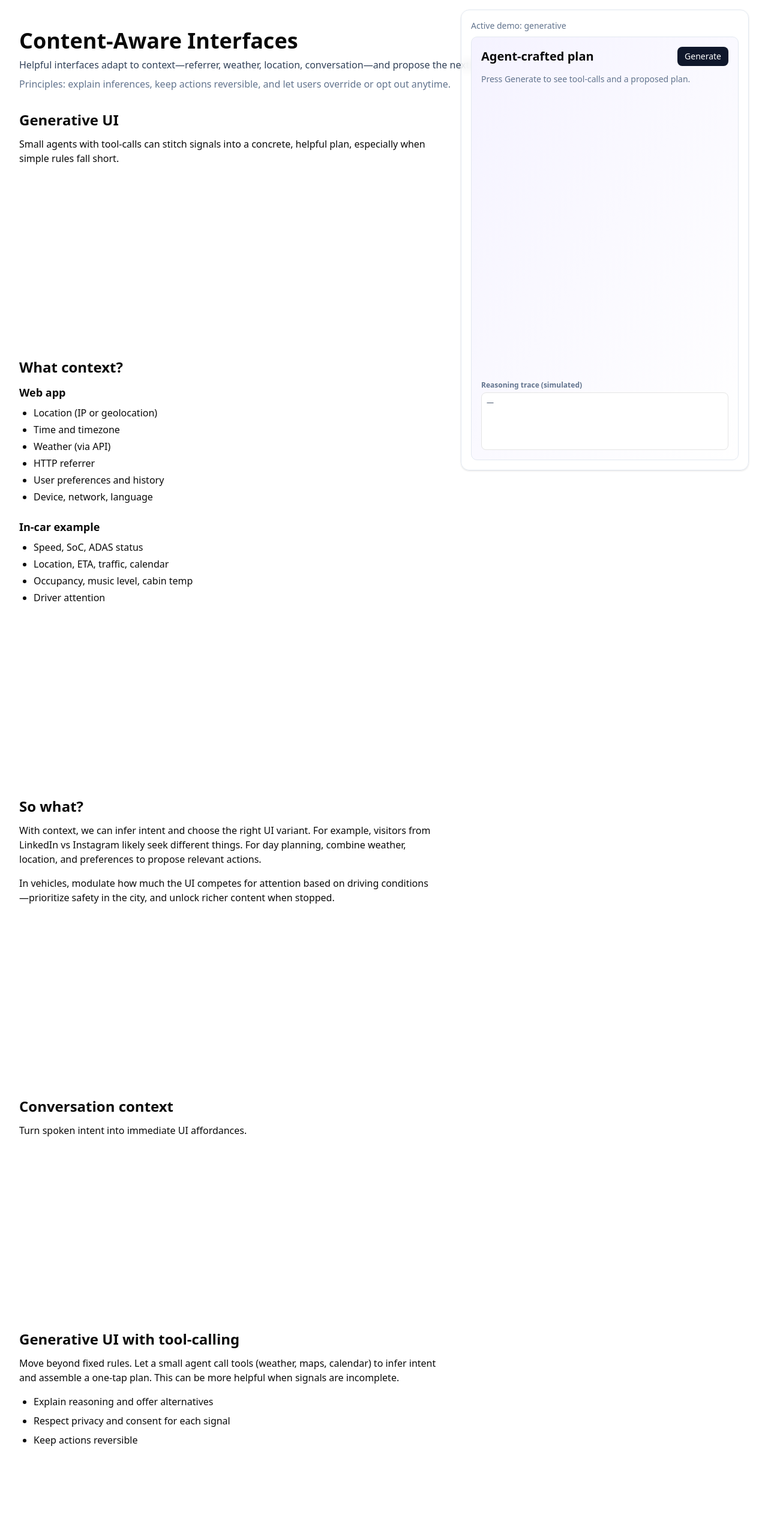
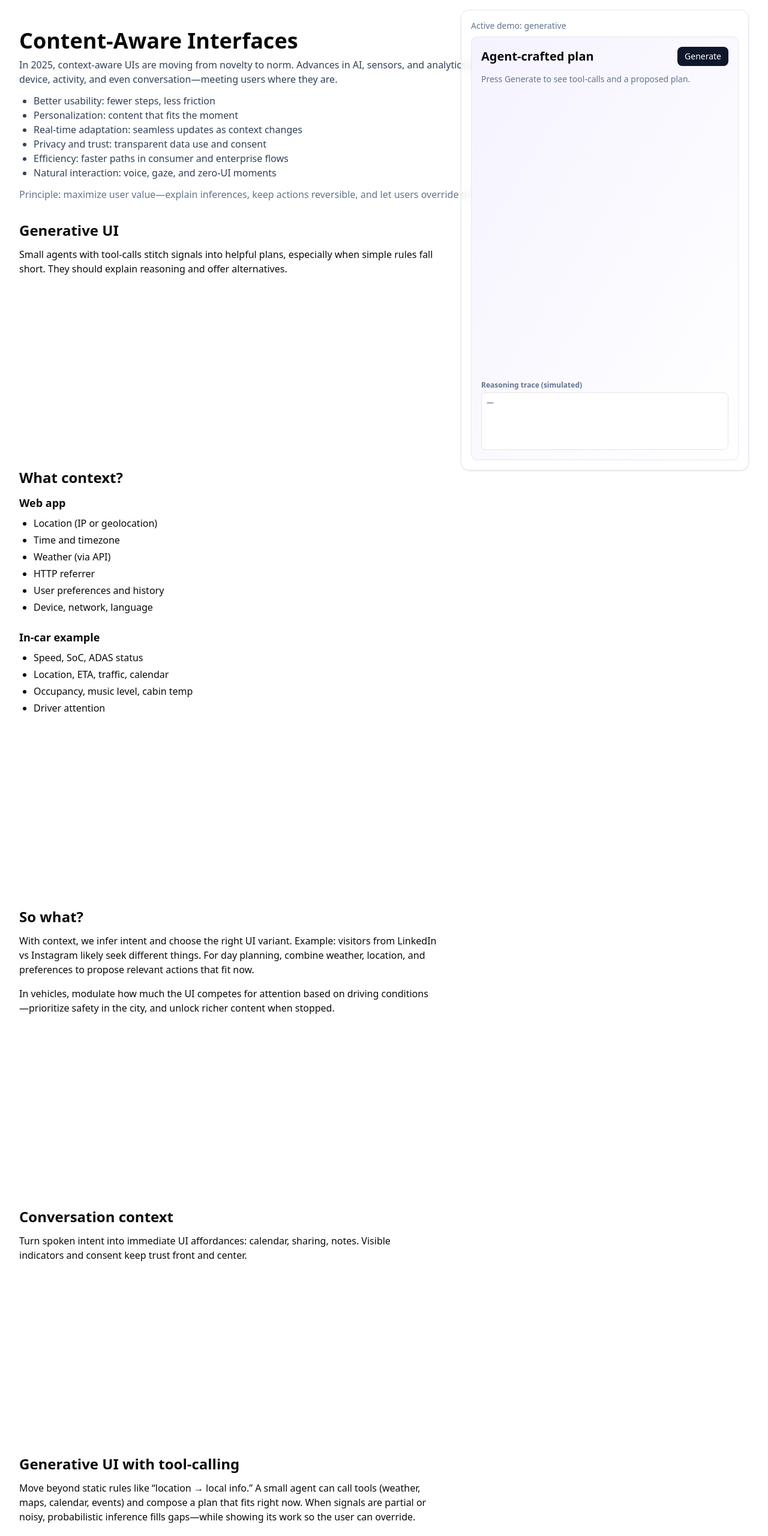
Before and after one commit to joehornby/demo-context-aware-ui, a Next.js app: page / in a window 1280 px wide. Shown: the top 2560 px of the page at 60% size. Built offline with nearby package versions, Linux system fonts and the light colour scheme.

Commit message:
refactor: enhance content and interactivity in referrer demo component

```diff
--- a/src/app/page.tsx
+++ b/src/app/page.tsx
@@ -15,14 +15,16 @@ export default function Page() {
         content: (
           <>
             <p className="mb-4">
-              Move beyond fixed rules. Let a small agent call tools (weather,
-              maps, calendar) to infer intent and assemble a one-tap plan. This
-              can be more helpful when signals are incomplete.
+              Move beyond static rules like “location → local info.” A small
+              agent can call tools (weather, maps, calendar, events) and compose
+              a plan that fits right now. When signals are partial or noisy,
+              probabilistic inference fills gaps—while showing its work so the
+              user can override.
             </p>
             <ul className="list-disc pl-6 space-y-2">
-              <li>Explain reasoning and offer alternatives</li>
-              <li>Respect privacy and consent for each signal</li>
-              <li>Keep actions reversible</li>
+              <li>Faster first screen: fewer taps to a good option</li>
+              <li>Transparent: show tool-calls and let users tweak</li>
+              <li>Reversible: propose, don’t force; always undoable</li>
             </ul>
           </>
         ),
@@ -33,16 +35,15 @@ export default function Page() {
         content: (
           <>
             <p className="mb-4">
-              Visitors arrive with different goals depending on where they came
-              from. A LinkedIn visitor might be evaluating credibility or roles,
-              while an Instagram visitor may prefer visual highlights or short
-              demos. We can tailor onboarding copy and CTAs based on the HTTP
-              referrer signal.
+              Visitors arrive with different goals depending on source. LinkedIn
+              traffic often seeks credibility or roles; Instagram traffic skews
+              to visuals and quick demos. Tailor the first screen and CTA using
+              the HTTP referrer to reduce friction.
             </p>
             <ul className="list-disc pl-6 space-y-2">
-              <li>Surface relevant proof points for professional audiences</li>
-              <li>Lean into visuals for social audiences</li>
-              <li>Fallback to neutral onboarding for direct traffic</li>
+              <li>Professional: case studies, team, open roles</li>
+              <li>Social: visual highlights, short demos</li>
+              <li>Fallback: neutral onboarding for direct/unknown</li>
             </ul>
           </>
         ),
@@ -53,14 +54,15 @@ export default function Page() {
         content: (
           <>
             <p className="mb-4">
-              Combine local time, location, and forecast to propose activities
-              that fit a user’s day. When signals are missing, provide safe
-              defaults and ask for permission progressively.
+              Combine local time, location, and forecast to suggest activities
+              that fit the moment. Real-time adaptation keeps suggestions
+              relevant as conditions change—without the user hunting through
+              menus.
             </p>
             <ul className="list-disc pl-6 space-y-2">
-              <li>Sunny morning? Suggest outdoor events nearby</li>
-              <li>Rainy afternoon? Offer indoor alternatives</li>
-              <li>Respect privacy and allow user overrides</li>
+              <li>Sunny morning → nearby outdoor options</li>
+              <li>Rainy afternoon → indoor alternatives</li>
+              <li>Graceful fallbacks when signals are missing</li>
             </ul>
           </>
         ),
@@ -71,15 +73,16 @@ export default function Page() {
         content: (
           <>
             <p className="mb-4">
-              With consent, live meeting transcripts can unlock instant actions.
-              When someone says “put it in the calendar,” render a prefilled
-              event editor. “Send me that file” can surface sharing components
-              immediately.
+              With consent, live transcripts turn spoken intent into immediate
+              UI. “Put it in the calendar” spawns a prefilled event editor.
+              “Send me that file” surfaces a share/upload component with the
+              recipient inferred. Technology fades into the background; your
+              request becomes the interface.
             </p>
             <ul className="list-disc pl-6 space-y-2">
-              <li>Reduce steps after spoken intent</li>
-              <li>Show clear indicators and easy opt-out</li>
-              <li>Prefer on-device or secure processing</li>
+              <li>Reduce clicks after spoken intent</li>
+              <li>Visible indicators, easy pause/opt-out</li>
+              <li>Prefer on-device or secure processing paths</li>
             </ul>
           </>
         ),
@@ -90,14 +93,15 @@ export default function Page() {
         content: (
           <>
             <p className="mb-4">
-              Combine gaze (e.g., webgazer.js) with a single dial/button so the
-              dial acts on whatever the user looks at. Faster adjustments with
-              less hand travel and cognitive load.
+              Combine eye tracking (e.g., webgazer.js) with a single dial and a
+              push button. The dial acts on whatever you look at: glance at the
+              temperature tile and turn to adjust; glance at the player and turn
+              to change volume. It’s faster, safer, and lowers cognitive load.
             </p>
             <ul className="list-disc pl-6 space-y-2">
-              <li>Look at temperature → turn dial → adjust temp</li>
-              <li>Look at music → turn dial → adjust volume</li>
-              <li>Fallback to hover/focus when eye tracking is unavailable</li>
+              <li>Look at temperature → turn → adjust temp</li>
+              <li>Look at music → turn → adjust volume</li>
+              <li>Fallback: hover/focus when gaze isn’t available</li>
             </ul>
           </>
         ),
@@ -108,10 +112,9 @@ export default function Page() {
         content: (
           <>
             <p className="mb-4">
-              Adjust UI density and priority based on driving context. On city
-              streets, emphasize safety cues and reduce non-essential elements.
-              On highways, increase glanceable information like route progress
-              or media.
+              Adjust density and priority based on driving context. City streets
+              emphasize safety cues and fewer distractors; highways allow more
+              glanceable widgets; when stopped, unlock richer interactions.
             </p>
             <ul className="list-disc pl-6 space-y-2">
               <li>City: high-alert UI, fewer distractions</li>
@@ -135,15 +138,24 @@ export default function Page() {
         <h1 className="text-3xl md:text-4xl font-bold mb-2">
           Content-Aware Interfaces
         </h1>
-        <div className="text-slate-700 mb-8 space-y-2">
+        <div className="text-slate-700 mb-8 space-y-3">
           <p>
-            Helpful interfaces adapt to context—referrer, weather, location,
-            conversation—and propose the next best action with the least work
-            from the user.
+            In 2025, context-aware UIs are moving from novelty to norm. Advances
+            in AI, sensors, and analytics let interfaces adapt in real-time to
+            location, time of day, device, activity, and even
+            conversation—meeting users where they are.
           </p>
+          <ul className="list-disc pl-6 text-slate-700">
+            <li>Better usability: fewer steps, less friction</li>
+            <li>Personalization: content that fits the moment</li>
+            <li>Real-time adaptation: seamless updates as context changes</li>
+            <li>Privacy and trust: transparent data use and consent</li>
+            <li>Efficiency: faster paths in consumer and enterprise flows</li>
+            <li>Natural interaction: voice, gaze, and zero-UI moments</li>
+          </ul>
           <p className="text-slate-500">
-            Principles: explain inferences, keep actions reversible, and let
-            users override or opt out anytime.
+            Principle: maximize user value—explain inferences, keep actions
+            reversible, and let users override or opt out anytime.
           </p>
         </div>
 
@@ -156,8 +168,9 @@ export default function Page() {
               ref={refs["generative"]}
             >
               <p className="mb-4">
-                Small agents with tool-calls can stitch signals into a concrete,
-                helpful plan, especially when simple rules fall short.
+                Small agents with tool-calls stitch signals into helpful plans,
+                especially when simple rules fall short. They should explain
+                reasoning and offer alternatives.
               </p>
             </Section>
             <Section id="referrer" title="What context?" ref={refs["referrer"]}>
@@ -181,10 +194,10 @@ export default function Page() {
 
             <Section id="weather" title="So what?" ref={refs["weather"]}>
               <p className="mb-4">
-                With context, we can infer intent and choose the right UI
-                variant. For example, visitors from LinkedIn vs Instagram likely
-                seek different things. For day planning, combine weather,
-                location, and preferences to propose relevant actions.
+                With context, we infer intent and choose the right UI variant.
+                Example: visitors from LinkedIn vs Instagram likely seek
+                different things. For day planning, combine weather, location,
+                and preferences to propose relevant actions that fit now.
               </p>
               <p>
                 In vehicles, modulate how much the UI competes for attention
@@ -198,7 +211,11 @@ export default function Page() {
               title="Conversation context"
               ref={refs["conversation"]}
             >
-              <p>Turn spoken intent into immediate UI affordances.</p>
+              <p>
+                Turn spoken intent into immediate UI affordances: calendar,
+                sharing, notes. Visible indicators and consent keep trust front
+                and center.
+              </p>
             </Section>
 
             {/* Deep-dive sections that drive the demos */}
```
Also changed, not shown: src/components/demos/referrer-demo.tsx (+95 -18 lines).
